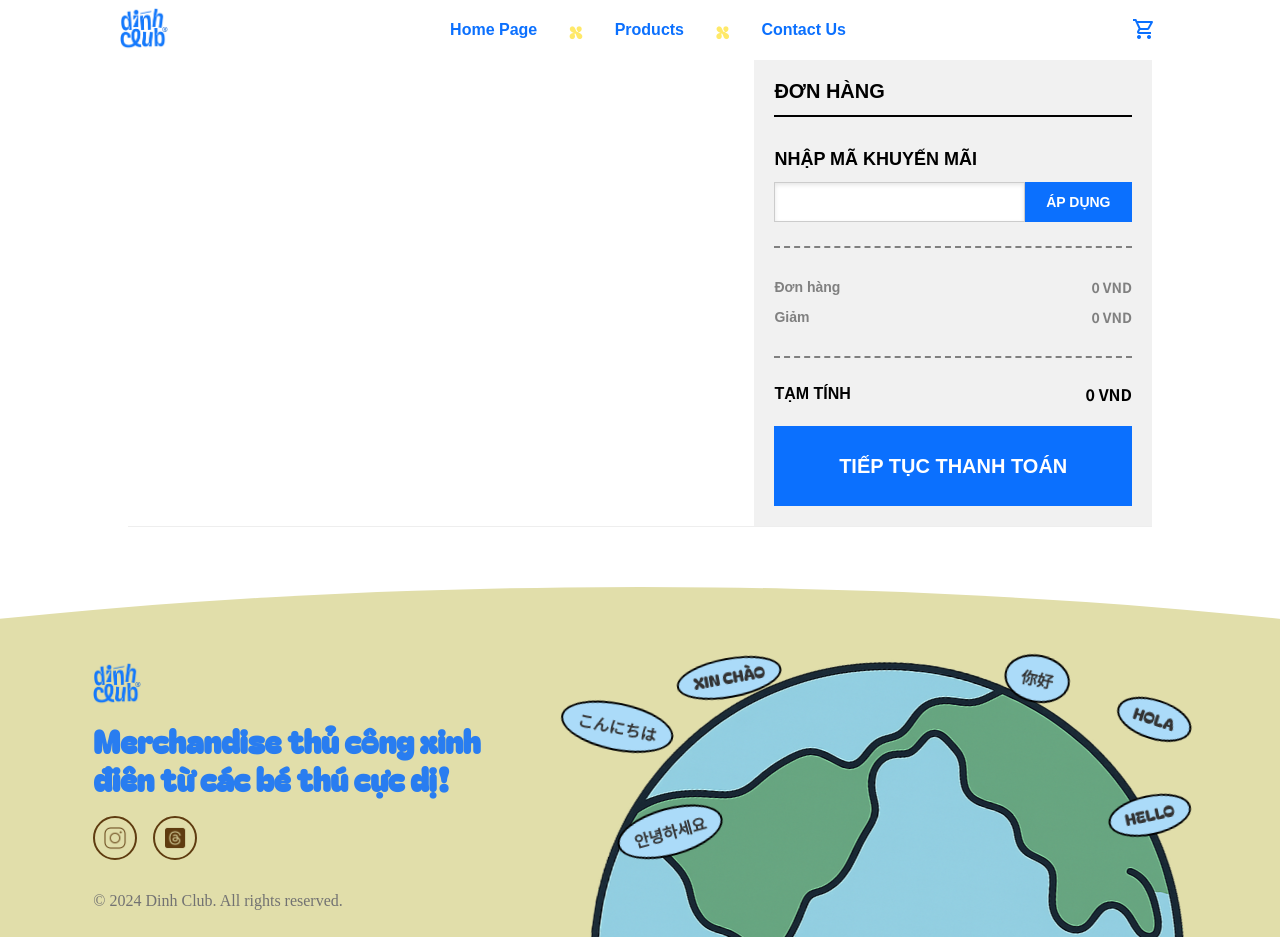
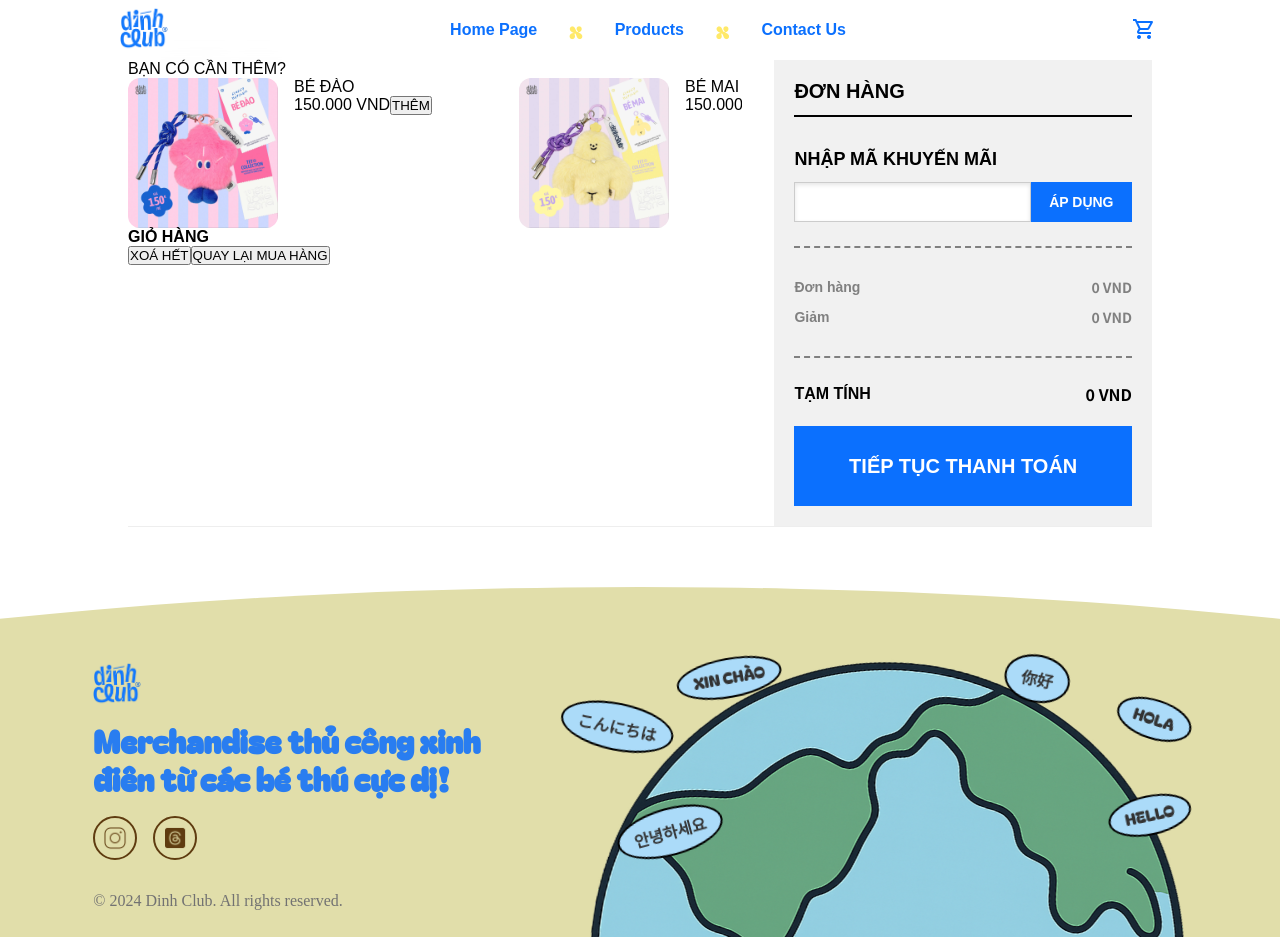
Before and after one commit to nhhoang14/DinhClub, a React (Vite) app: page /your-cart in a window 1280 px wide. Built offline with nearby package versions, Linux system fonts and the light colour scheme.

Commit message:
add recommend-cart and userCartCard

```diff
--- /dev/null
+++ b/src/components/RecommendItem.jsx
@@ -0,0 +1,16 @@
+import '../css/RecommendItem.css';
+
+function RecommendItem({ image, title, price }) {
+    return (
+        <div className="recommend-item">
+            <img src={image} alt={title} />
+            <div className="recommend-info">
+                <p>{title}</p>
+                <span>{price.toLocaleString('vi-VN')} VND</span>
+                <button>THÊM</button>
+            </div>
+        </div>
+    );
+}
+
+export default RecommendItem;
--- /dev/null
+++ b/src/css/RecommendItem.css
@@ -0,0 +1,18 @@
+.recommend-item{
+    height: 150px;
+    flex: 0 0 375px;
+    display: flex;
+    flex-direction: row;
+    gap: 16px;
+}
+
+.recommend-item img{
+    width: 150px;
+    height: 150px;
+    border-radius: 12px;
+    object-fit: cover;
+}
+
+.recommend-item .recommend-info{
+    width: 100%;
+}
--- a/src/css/UserCart.css
+++ b/src/css/UserCart.css
@@ -6,11 +6,21 @@
     font-family: 'DFVN Bagel Fat One', sans-serif;
     border-bottom: 1px solid #eee;
     margin: 60px auto;
+    justify-content: center;
 }
 
-.list-cart {
+.cart-content {
     width: 60%;
     max-width: 800px;
+}
+
+.recommend-card .recommend-list{
+    display: flex;
+    flex-direction: row;
+    gap: 16px;
+    overflow-x: auto;
+    flex-wrap: nowrap;
+    width: 100%;
 }
 
 .bill-cart {
--- a/src/pages/UserCart.jsx
+++ b/src/pages/UserCart.jsx
@@ -1,12 +1,51 @@
 import '../css/UserCart.css';
+import { useState } from 'react';
 import { useNavigate } from 'react-router-dom';
+import RecommendItem from '../components/RecommendItem';
+import bedao from '../images/bedao.jpg';
+import bemai from '../images/bemai.jpg';
+import bequat from '../images/bequat.jpg';
+import bety from '../images/bety.jpg';
+import summer_st from '../images/summer_st.jpg';
+import xmas_st from '../images/xmas_st.jpg';
+import ninhbo_st from '../images/ninhbo_st.jpg';
 
 function UserCart() {
   const navigate = useNavigate();
 
+  // const [cartItems, setCartItems] = useState([
+  const cartItems = [
+    { image: bedao, title: "BÉ ĐÀO", price: 150000, qty: 2, stock: 10 },
+    { image: bemai, title: "BÉ MAI", price: 150000, qty: 1, stock: 5 },
+    { image: bequat, title: "BÉ QUẤT", price: 150000, qty: 3, stock: 8 },
+    { image: bety, title: "BÉ TỴ", price: 150000, qty: 2, stock: 6 },
+    { image: summer_st, title: "HÈ TUYỆT ĐỐI", price: 39000, qty: 5, stock: 12 },
+    { image: xmas_st, title: "GIÁNG SINH AN GIẤC", price: 39000, qty: 4, stock: 9 },
+    { image: ninhbo_st, title: "DÍNH NỊNH BỢ", price: 59000, qty: 2, stock: 7 },
+  ];
+
   return (
     <div className="user-cart">
-      <div className="list-cart"></div>
+      <div className="cart-content">
+        <div className="recommend-card">
+            <p>BẠN CÓ CẦN THÊM?</p>
+            <div className="recommend-list">
+                {cartItems.map((item) => (
+                    <RecommendItem key={item.title} image={item.image} title={item.title} price={item.price} />
+                ))}
+            </div>
+        </div>
+        <div className="main-cart">
+          <h4>GIỎ HÀNG</h4>
+          <div className="list-cart">
+
+          </div>
+          <div className="cart-nav">
+            <button>XOÁ HẾT</button>
+            <button className="continue-shopping-btn" onClick={() => navigate('/products')}>QUAY LẠI MUA HÀNG</button>
+          </div>
+        </div>
+      </div>
       <div className="bill-cart">
         <p className="bill-title">ĐƠN HÀNG</p>
         <div className="voucher-bill">
```
Also changed, not shown: src/components/UserCartCard.jsx (added, +14 -0 lines), src/css/UserCartCard.css (added).
